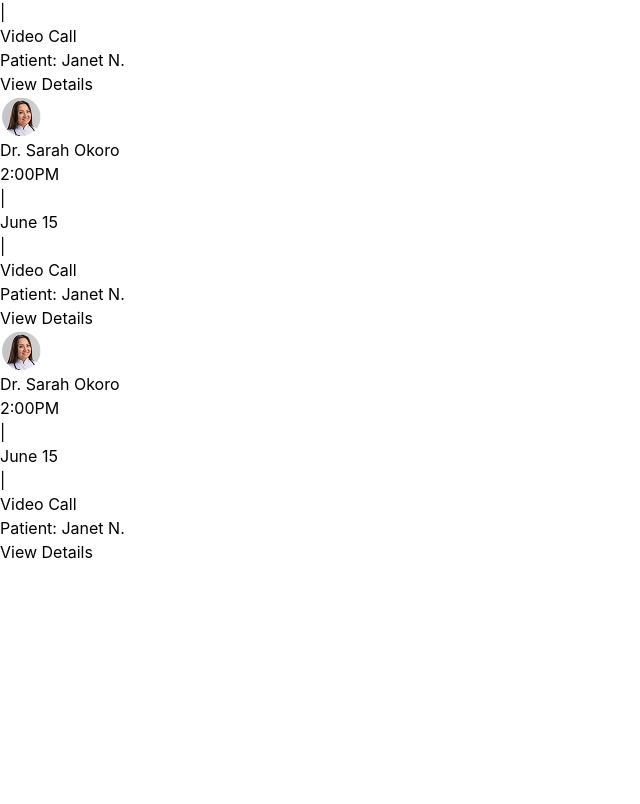
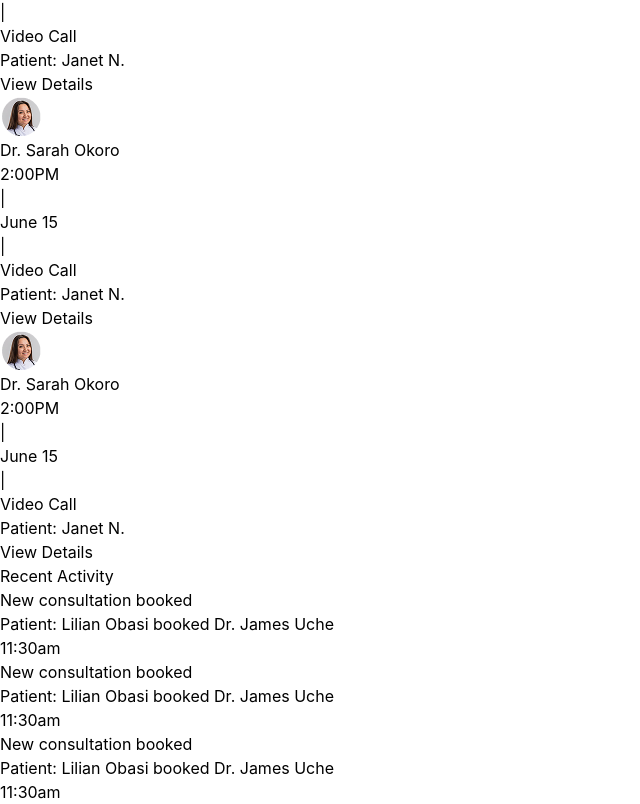
Before and after one commit to GbollySckoky/healthhMate-Frontend, a Next.js app: page / in a window 1280 px wide. Shown: the part 2887-3691 px from the top of the page, without its empty margins (0-640 px from the left). Before the commit the page ends 3451 px from the top, so only its background shows below. Built offline with nearby package versions, Linux system fonts and the light colour scheme; a web font is replaced by a local one.

Commit message:
recent activities

```diff
--- a/app/(overview)/_components/Overview.tsx
+++ b/app/(overview)/_components/Overview.tsx
@@ -8,6 +8,7 @@ import Earnings from './Earnings';
 import { AppointmentTrends } from './AppointmentTrends';
 import { ConsultDept } from './ConsultDept';
 import UpcomingConsultation from './UpcomingConsultation';
+import RecentActivities from './RecentActivities';
 
 const Overview = () => {
   return (
@@ -59,8 +60,9 @@ const Overview = () => {
             <AppointmentTrends />
             <ConsultDept />
         </DisplayFlex>
-        <div className="mt-7">
+        <div className="mt-7 flex items-center  gap-5">
         <UpcomingConsultation />
+        <RecentActivities />
         </div>
 
     </PageWrapper>
--- /dev/null
+++ b/app/(overview)/_components/RecentActivities.tsx
@@ -0,0 +1,35 @@
+import { Card, MediumTitle, Text } from '@/components/reusable/Reusable'
+import React from 'react'
+import { recentActivities } from '@/components/data'
+const RecentActivities = () => {
+  return (
+    <div className="bg-white rounded-lg border border-gray-200 w-full h-[400px] flex flex-col">
+        <div className="sticky top-0 bg-white p-4 border-b border-gray-200 z-10">
+            <div className="flex items-center justify-between">
+                <MediumTitle>Recent Activity</MediumTitle>
+            </div>
+        </div>
+        {/* Scrollable content */}
+        <div className="flex-1 overflow-y-auto p-4 pt-0">
+            {recentActivities.map((recent,id) => {
+                const {title, info, time} = recent
+                return(
+                    <div key={id} className='flex items-center justify-between p-3'>
+                        <div className='flex items-center'>
+                            <p className='h-10 w-[6px] bg-red-200 rounded-lg' />
+                            <div className='ml-3'>
+                                <p className='font-libre text-[16px] font-medium text-grey-50'>{title}</p>
+                                <Text>{info}</Text>
+                            </div>
+                        </div>
+                        <p className="font-libre text-red-900 font-normal text-[12px]">{time}</p>
+                    </div>
+                )
+            })}
+        </div>
+
+    </div>
+  )
+}
+
+export default RecentActivities
--- a/app/globals.css
+++ b/app/globals.css
@@ -29,6 +29,7 @@ body {
   /* red */
   --red-900: #851651;
   --red-800: #C11574;
+  --red-200: #FAA7E0;
   --red-100: #FFECE5;
   --red-50: #FDF2FA;
   --red-10: #F04438;
@@ -43,6 +44,7 @@ body {
   --grey-300: #8A8A8A;
   --grey-200: #333333;
   --grey-100: #434343;
+  --grey-50: #252B37;
 
   /* greeen */
   --green-900: #05A505;
--- a/components/data.tsx
+++ b/components/data.tsx
@@ -106,3 +106,21 @@ export const upcomingConsultation =[
         patient: 'Janet N.'
     },
 ]
+
+export const recentActivities = [
+    {
+        title:'New consultation booked',
+        info: 'Patient: Lilian Obasi booked Dr. James Uche',
+        time: '11:30am'
+    },
+    {
+        title:'New consultation booked',
+        info: 'Patient: Lilian Obasi booked Dr. James Uche',
+        time: '11:30am'
+    },
+    {
+        title:'New consultation booked',
+        info: 'Patient: Lilian Obasi booked Dr. James Uche',
+        time: '11:30am'
+    },
+]
--- a/tailwind.config.js
+++ b/tailwind.config.js
@@ -13,8 +13,10 @@ export default {
         red: {
           900: 'var(--red-900)',
           800: 'var(--red-800)',
+          200: 'var(--red-200)',
           100: 'var(--red-100)',
           50: 'var(--red-50)',
+          10: 'var(--red-10)'
         },
         green:{
           900: 'var(--green-900)'
@@ -29,7 +31,7 @@ export default {
           300: 'var(--grey-300)',
           200: 'var(--grey-200)',
           100: 'var(--grey-100)',
-          10: 'var(--red-10)'
+          50:  'var(--grey-50)'
         },
         blue:{
           100: 'var(--blue-100)'
```
